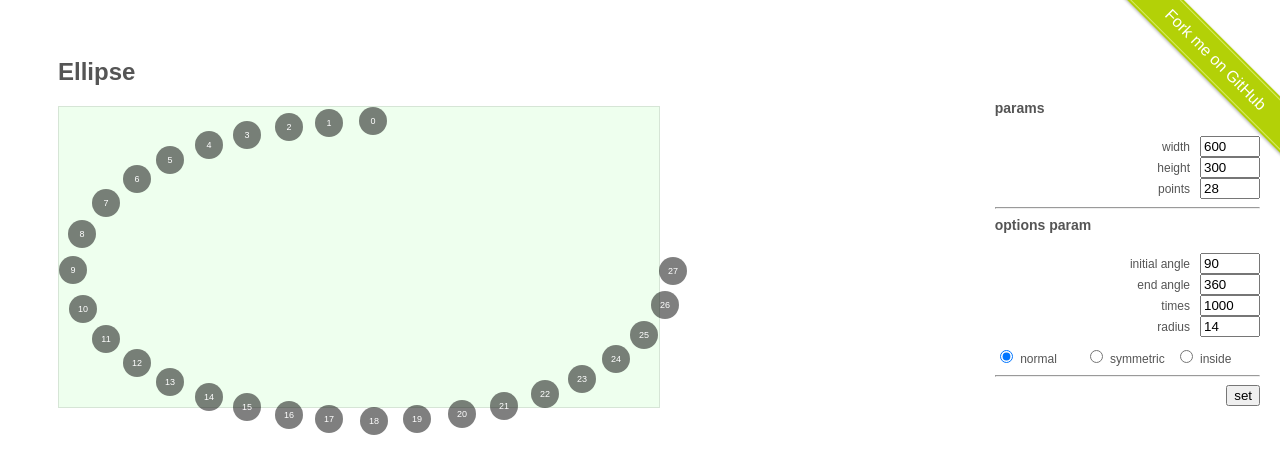
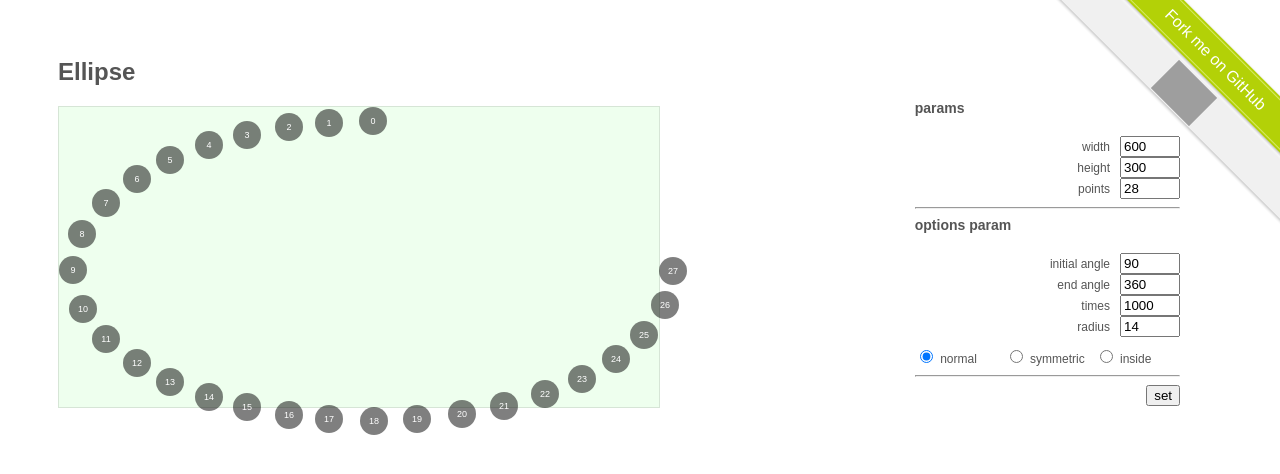
Before and after one commit to component/ellipse, a plain HTML site: page index.html in a window 1280 px wide. Drawn offline with nearby package versions, Linux system fonts and the light colour scheme; grey boxes are pictures that could not be loaded.

Commit message:
add components counter

```diff
--- a/index.html
+++ b/index.html
@@ -39,7 +39,7 @@
 
       .controls {
         position: absolute;
-        right: 20px;
+        right: 100px;
         top: 100px;
         text-align: right;
       }
@@ -103,10 +103,35 @@
         text-decoration: none;
       }
 
+      #counter {
+        position: fixed;
+        top: 4.5em;
+        right: -6.5em;
+        width: 400px;
+        -webkit-transform: rotate(45deg);
+        -moz-transform: rotate(45deg);
+        background-color: #f0f0f0;
+        padding: 1px 0;
+        overflow: hidden;
+        -moz-box-shadow: 1px 1px 3px rgba(0,0,0,0.3);
+        -webkit-box-shadow: 1px 1px 3px rgba(0,0,0,0.3);
+        box-shadow: 1px 1px 3px rgba(0,0,0,0.3);
+      }
+
+      #counter img {
+        display: block;
+        margin: 0 auto;
+      }
+
+
     </style>
   </head>
   <body>
     <div id="ribbon"><a href="http://github.com/component/ellipse">Fork me on GitHub</a></div>
+
+    <div id="counter">
+      <img src="https://component.jit.su/component-badge.svg" height="40" />
+    </div>
     <h2>Ellipse</h2>
     <script src="http://code.jquery.com/jquery.min.js"></script>
     <script src="build.js"></script>
```
